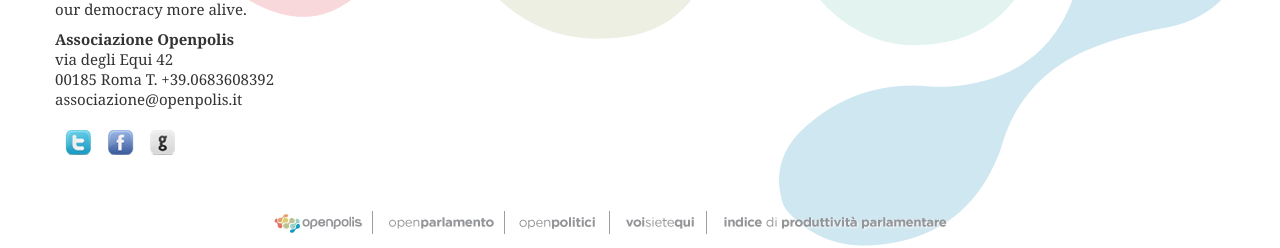
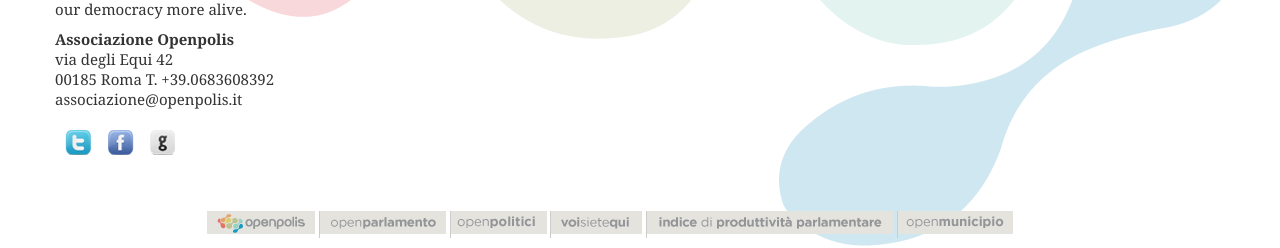
Before and after one commit to openpolis/op_associazione, a Django app: template templates/statics/eng.html in a window 1280 px wide. Shown: the part 2480-2728 px from the top of the page. Run offline with Django 3.2, Linux system fonts and the light colour scheme; the template is opened without the code that fills it, so the values that code supplies are empty; some libraries are stand-ins or nearby versions.

Commit message:
add openmunicipio to homepage and footer

```diff
--- a/assets/css/styles.css
+++ b/assets/css/styles.css
@@ -160,10 +160,8 @@
   margin-top: 25px;
 }
 
-#sub-footer ul li {
-  display: inline-block;
-  padding: 0;
-}
+#sub-footer ul li { display: inline-block; border-left: 1px solid #ccc; }
+#sub-footer ul li:first-child { display: inline-block; border-left: 0; }
 
 span.icon {
   background: transparent url(../img/icons/sprite-social-icons.png) no-repeat;
--- a/templates/footer_navigation.html
+++ b/templates/footer_navigation.html
@@ -5,5 +5,6 @@
         <li><a href="http://politici.openpolis.it"><img src="/static/img/footers/openpolitici.png" alt="Open politici" title="Open politici" /></a></li>
         <li><a href="http://voisietequi.openpolis.it"><img src="/static/img/footers/voisietequi.png" alt="Voi Siete Qui" title="Voi Siete Qui" /></a></li>
         <li><a href="http://indice.openpolis.it/"><img src="/static/img/footers/indiceproduttivita.png" alt="L'Indice di Produttività Parlamentare" title="L'Indice di Produttività Parlamentare" /></a></li>
+        <li><a href="http://www.openmunicipio.it/"><img src="/static/img/footers/openmunicipio.png" alt="Open municipio" title="Open municipio" /></a></li>
     </ul>
 </nav>
```
Also changed, not shown: templates/easycms/home.html (+3 -4 lines), assets/img/arrows/arrow-gray.png (added), assets/img/footers/indiceproduttivita.png, assets/img/footers/openmunicipio.png (added), assets/img/footers/openparlamento.png, assets/img/footers/openpolis-assoc.png (deleted), assets/img/footers/openpolis.png, assets/img/footers/openpolitici.png, assets/img/footers/voisietequi.png, assets/img/logos/logo-openmunicipio.png (added).
